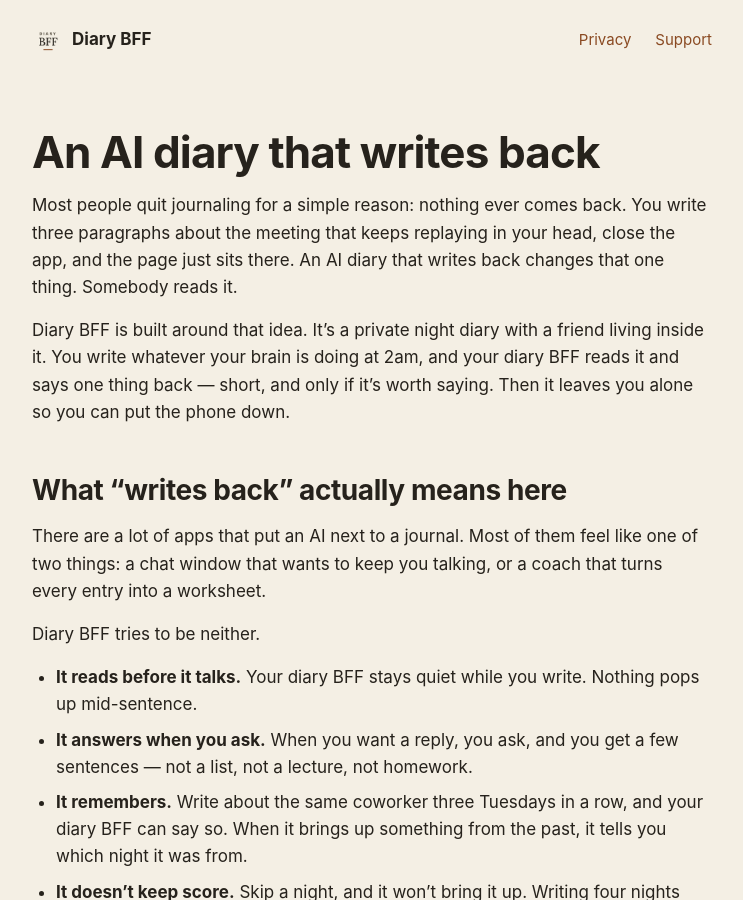
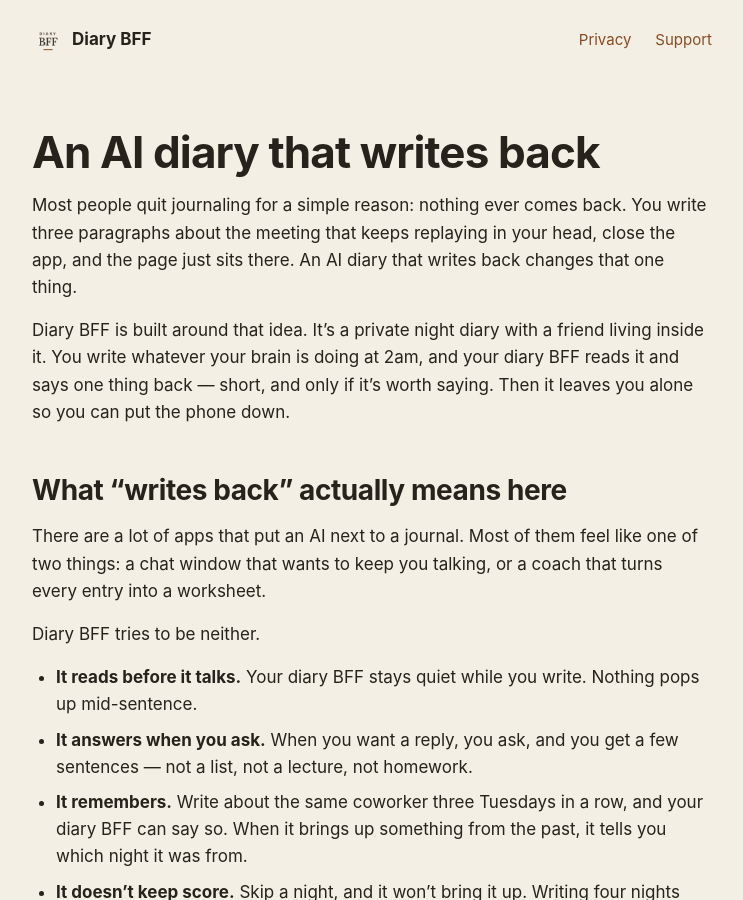
Before and after one commit to danielchen720-ui/twilight-diary-legal, a Jekyll site: the page built from ai-diary-that-writes-back/index.md, in a window 1280 px wide and 900 px high. Shown: the whole window, without its empty margins (268-1011 px from the left). Built offline with Jekyll 4.4.1, drawn with Linux system fonts in a browser that asks for light colours; some of the changed text lies outside the part shown.

Commit message:
#2559 市场部 #2558 第 1 篇两处 C3：删「Somebody reads it.」· 末段 → one that happens to write back.；底 backend/seo-links-19-20 590fa79，只推不部署
Co-Authored-By: Claude Opus 5.5 <noreply@anthropic.com>

```diff
--- a/ai-diary-that-writes-back/index.md
+++ b/ai-diary-that-writes-back/index.md
@@ -8,7 +8,7 @@ ct: seo-writes-back
 
 # An AI diary that writes back
 
-Most people quit journaling for a simple reason: nothing ever comes back. You write three paragraphs about the meeting that keeps replaying in your head, close the app, and the page just sits there. An AI diary that writes back changes that one thing. Somebody reads it.
+Most people quit journaling for a simple reason: nothing ever comes back. You write three paragraphs about the meeting that keeps replaying in your head, close the app, and the page just sits there. An AI diary that writes back changes that one thing.
 
 Diary BFF is built around that idea. It's a private night diary with a friend living inside it. You write whatever your brain is doing at 2am, and your diary BFF reads it and says one thing back — short, and only if it's worth saying. Then it leaves you alone so you can put the phone down.
 
@@ -56,7 +56,7 @@ It's designed so you can start with zero decisions: open it, write a line, and y
 
 ## What it isn't
 
-Diary BFF isn't a coach, a productivity system, or a replacement for the people in your life. It won't put labels on you, and it won't hand you a five-step plan unless you ask for one. It's a diary, first — one that happens to have someone in it who reads.
+Diary BFF isn't a coach, a productivity system, or a replacement for the people in your life. It won't put labels on you, and it won't hand you a five-step plan unless you ask for one. It's a diary, first — one that happens to write back.
 
 Related: [journal app that replies to you](https://diarybff.app/journal-app-that-replies-to-you/) · [ai diary app](https://diarybff.app/ai-diary-app/) · [Diary BFF](https://diarybff.app/)
 
```
